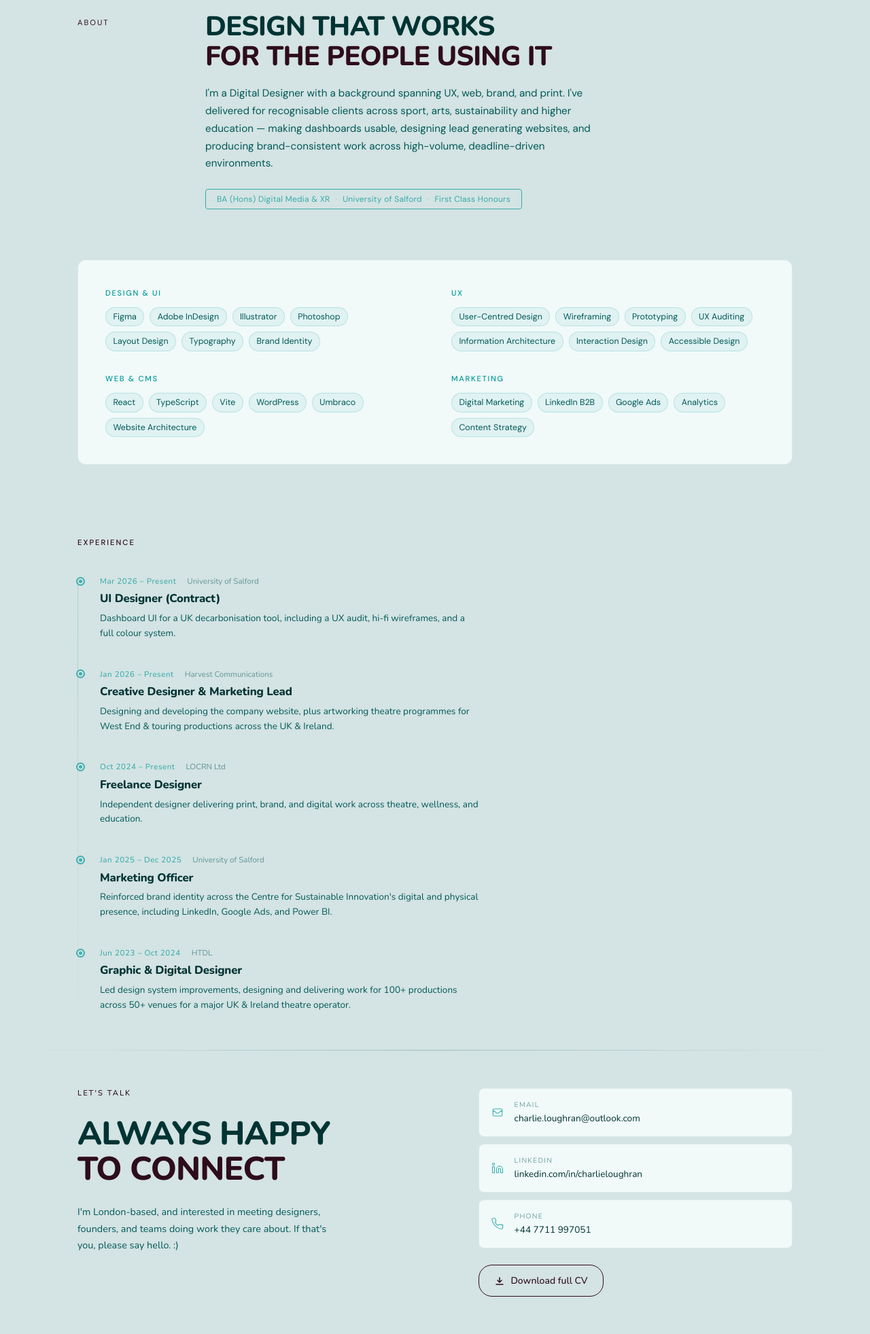
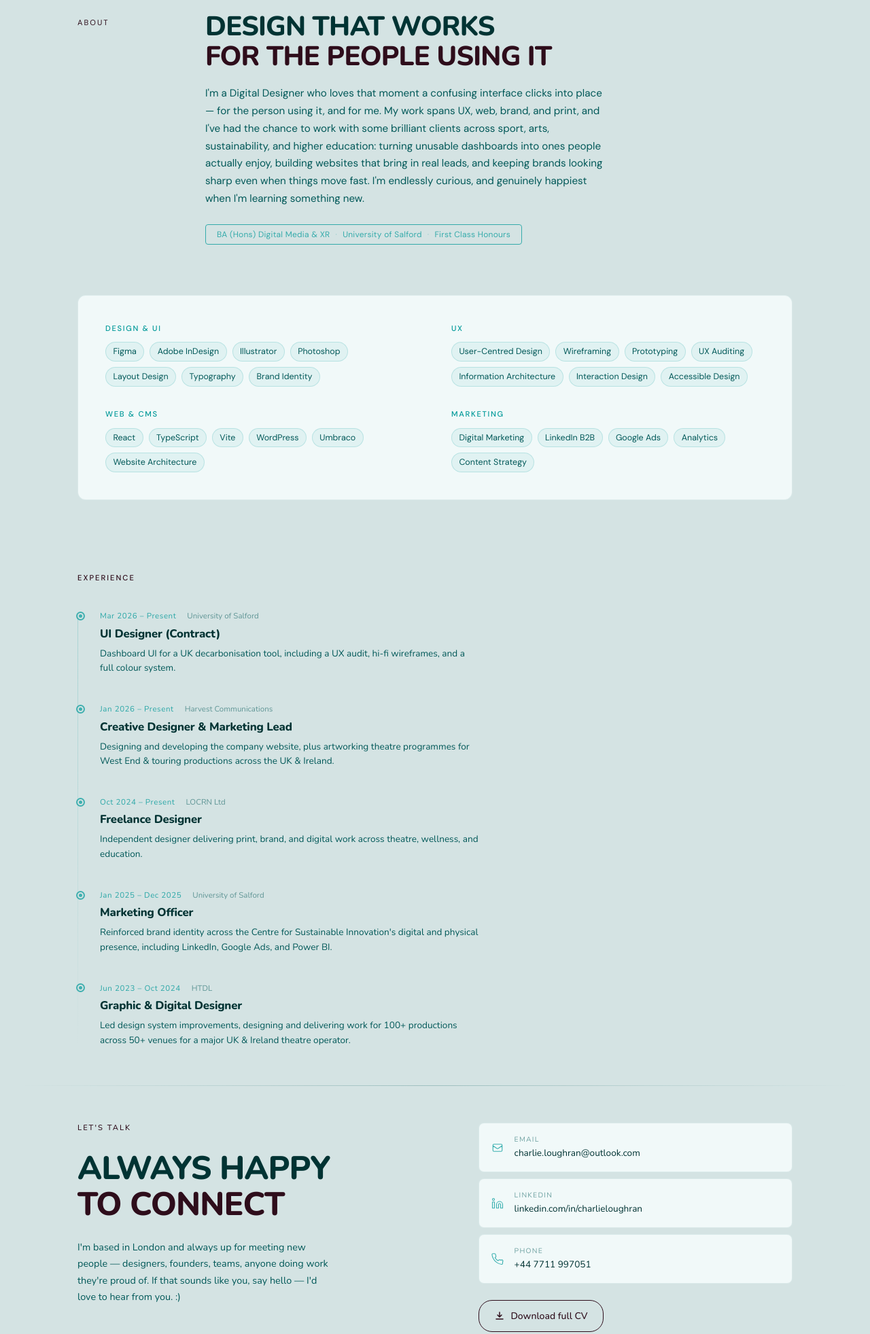
Before and after one commit to charlieloughran/charlie-portfolio, an Astro site: page /focus/brand in a window 1280 px wide. Shown: the part 3680-5643 px from the top of the page at 68% size. Built offline with nearby package versions, Linux system fonts and the light colour scheme; Astro itself is replaced by a stand-in of ours; a web font is replaced by a local one.

Commit message:
Warm up tone of Hero, About, and Contact copy

```diff
--- a/src/components/About.astro
+++ b/src/components/About.astro
@@ -67,11 +67,7 @@ const timeline = [
           <em>for the people using it</em>
         </h2>
         <p class="about__bio">
-          I'm a Digital Designer with a background spanning UX, web, brand, and print. I've delivered for recognisable
-          clients across sport, arts, sustainability and higher education — making
-          dashboards usable, designing lead generating websites, and producing
-          brand-consistent work across high-volume, deadline-driven
-          environments.
+          I'm a Digital Designer who loves that moment a confusing interface clicks into place — for the person using it, and for me. My work spans UX, web, brand, and print, and I've had the chance to work with some brilliant clients across sport, arts, sustainability, and higher education: turning unusable dashboards into ones people actually enjoy, building websites that bring in real leads, and keeping brands looking sharp even when things move fast. I'm endlessly curious, and genuinely happiest when I'm learning something new.
         </p>
         <!-- <p class="about__bio">
           I bring the same precision to a user flow as I do to a page layout —
--- a/src/components/Contact.astro
+++ b/src/components/Contact.astro
@@ -16,9 +16,9 @@
           <em>to connect</em>
         </h2>
         <p class="contact__intro">
-          I'm London-based, and interested in meeting designers, founders,
-          and teams doing work they care about. If that's you, please say
-          hello. :)
+          I'm based in London and always up for meeting new people —
+          designers, founders, teams, anyone doing work they're proud of.
+          If that sounds like you, say hello — I'd love to hear from you. :)
         </p>
       </div>
 
--- a/src/components/Hero.astro
+++ b/src/components/Hero.astro
@@ -31,7 +31,7 @@
     </div>
 
     <p class="hero__sub">
-      I care about making things that work. Over the past three years I've designed across the arts, sport, and higher education: three sectors with real stakes, and audiences who notice when something isn't quite right. That's shaped how I approach every project.
+      I love making things that actually work — and work well. Over the past three years I've designed across the arts, sport, and higher education: three very different worlds, each with real people relying on the details being right. I bring that same care to every project, and I'm always excited to find the next thing to get better at.
     </p>
 
     <div class="hero__actions">
```
